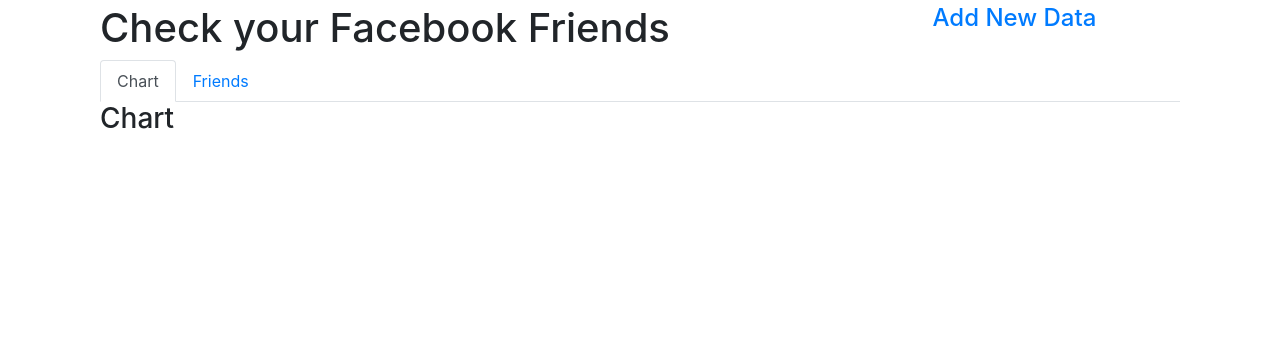
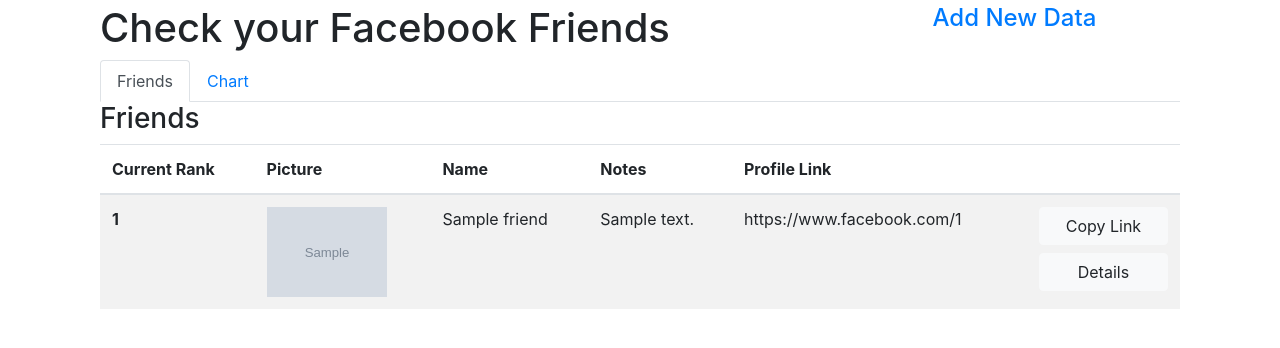
Before and after one commit to rollinger/friendcheck, a Django app: page /facebook/ in a window 1280 px wide. Shown: the part 56-404 px from the top of the page. Run offline with Django 3.2, Linux system fonts and the light colour scheme; a user stored in the database is signed in; tables that the repository leaves empty hold one stand-in row (values such as "Sample post"); grey boxes marked "Sample" are stand-in pictures; some libraries are stand-ins or nearby versions.

Commit message:
Changed outline of facebook overview page

```diff
--- a/facebook/templates/facebook/start.html
+++ b/facebook/templates/facebook/start.html
@@ -20,32 +20,31 @@
 <div class="container">
   <ul class="nav nav-tabs" id="facebookTab" role="tablist">
     <li class="nav-item">
-      <a class="nav-link active" id="chart-tab" data-toggle="tab" href="#chart" role="tab" aria-controls="home" aria-selected="false">
+      <a class="nav-link active" id="friends-tab" data-toggle="tab" href="#friends" role="tab" aria-controls="home" aria-selected="true">
+        {% trans 'Friends' %}
+      </a>
+    </li>
+    <li class="nav-item">
+      <a class="nav-link" id="chart-tab" data-toggle="tab" href="#chart" role="tab" aria-controls="home" aria-selected="false">
         {% trans 'Chart' %}
       </a>
     </li>
-    <li class="nav-item">
-      <a class="nav-link" id="friends-tab" data-toggle="tab" href="#friends" role="tab" aria-controls="home" aria-selected="false">
-        {% trans 'Friends' %}
-      </a>
-    </li>
+
   </ul>
 
   <div class="tab-content" id="myTabContent">
-    <div class="tab-pane fade show active" id="chart" role="tabpanel" aria-labelledby="chart-tab">
-      <h3>{% trans 'Chart' %}</h3>
-    </div>
-    <div class="tab-pane fade" id="friends" role="tabpanel" aria-labelledby="friends-tab">
+
+    <div class="tab-pane fade show active" id="friends" role="tabpanel" aria-labelledby="friends-tab">
       <h3>{% trans 'Friends' %}</h3>
       <table class="table table-striped">
         <thead>
           <tr>
-            <th scope="col">Current Rank</th>
-            <th scope="col">Image</th>
-            <th scope="col">Name</th>
-            <th scope="col">Notes</th>
-            <th scope="col">Link to Profile</th>
-            <th scope="col">Actions</th>
+            <th scope="col">{% trans 'Current Rank' %}</th>
+            <th scope="col">{% trans 'Picture' %}</th>
+            <th scope="col">{% trans 'Name' %}</th>
+            <th scope="col">{% trans 'Notes' %}</th>
+            <th scope="col">{% trans 'Profile Link' %}</th>
+            <th scope="col"></th>
           </tr>
         </thead>
         <tbody>
@@ -59,13 +58,23 @@
               </td>
               <td>{{ friend.name|default_if_none:"--" }}</td>
               <td>{{ friend.notes|default_if_none:"--" }}</td>
-              <td>{{ friend.get_facebook_id_url }}</td>
-              <td>View | Edit</td>
+              <td id="fburl-{{friend.last_rank}}">{{ friend.get_facebook_id_url }}</td>
+              <td>
+                <button type="button" class="btn btn-light btn-block" onclick="document.getElementById('fburl-{{friend.last_rank}}').select(); document.execCommand('copy');">
+                  {% trans 'Copy Link' %}
+                </button>
+                <button type="button" class="btn btn-light btn-block">
+                  {% trans 'Details' %}
+                </button>
+              </td>
             </tr>
           {% endfor %}
         </tbody>
       </table>
     </div>
+    <div class="tab-pane fade" id="chart" role="tabpanel" aria-labelledby="chart-tab">
+      <h3>{% trans 'Chart' %}</h3>
+    </div>
   </div>
 </div>
 
```
